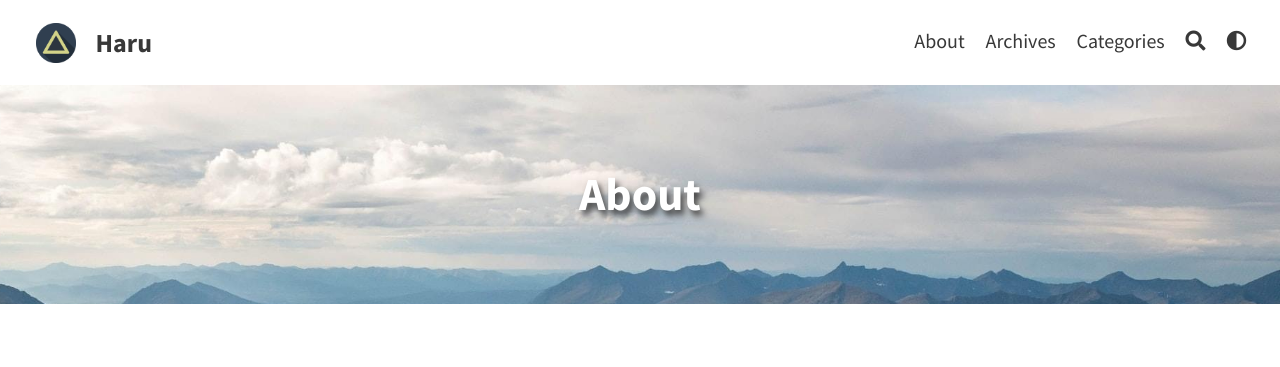
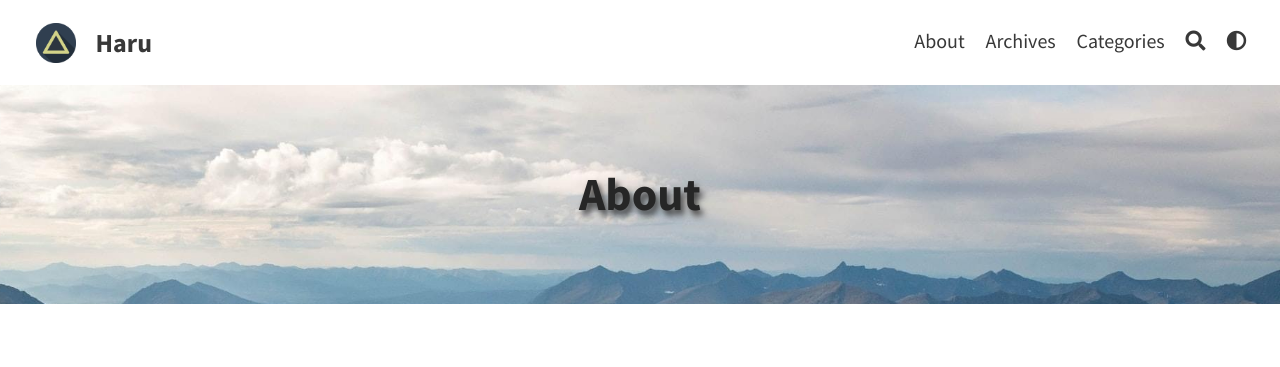
Before and after one commit to hareh4ru/hareh4ru.github.io, a Jekyll site: the page built from pages/about.md, in a window 1280 px wide. Shown: the top 367 px of the page. Built offline with Jekyll 4.4.1, drawn with Linux system fonts in a browser that asks for light colours; a script that is not in the unit is left out.

Commit message:
Change dark mode theme

```diff
--- a/_sass/layouts/_blog.scss
+++ b/_sass/layouts/_blog.scss
@@ -93,6 +93,19 @@
         transform: scale(1.1);
       }
     }
+
+    header {
+      h1 {
+        .post-link {
+          color: var(--text);
+
+          &:hover {
+            text-decoration: none;
+            color: var(--link);
+          }
+        }
+      }
+    }
   }
 
   .excerpt {
--- a/_sass/layouts/_posts.scss
+++ b/_sass/layouts/_posts.scss
@@ -142,12 +142,9 @@ header {
 }
 
 .post-content {
-  h1 { color: var(--h1); }
-  h2 { color: var(--h2); }
-  h3 { color: var(--h3); }
-  h4 { color: var(--h4); }
-  h5 { color: var(--h5); }
-  h6 { color: var(--h6); }
+  h1, h2, h3, h4, h5, h6 {
+    color: var(--text);
+  }
 
   a {
     :visited {
@@ -155,3 +152,11 @@ header {
     }
   }
 }
+
+article {
+  header {
+    h1.title {
+      color: var(--text);
+    }
+  }
+}
```
